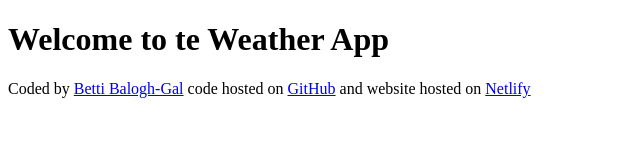
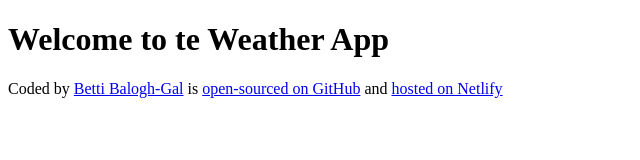
Before and after one commit to agentbg/WeatherApp, a plain HTML site: page index.html in a window 1280 px wide. Shown: the whole page, without its empty margins (0-640 px from the left). Drawn offline with Linux system fonts and the light colour scheme.

Commit message:
Made minor changes in footer

```diff
--- a/index.html
+++ b/index.html
@@ -10,11 +10,13 @@
     <footer>
       Coded by
       <a href="https://github.com/agentbg" target="_blank">Betti Balogh-Gal</a>
-      code hosted on
-      <a href="https://github.com/agentbg/WeatherApp" target="_blank">GitHub</a>
-      and website hosted on
+      is
+      <a href="https://github.com/agentbg/WeatherApp" target="_blank"
+        >open-sourced on GitHub</a
+      >
+      and
       <a href="https://graceful-conkies-6efa74.netlify.app" target="_blank"
-        >Netlify</a
+        >hosted on Netlify</a
       >
     </footer>
   </body>
```
